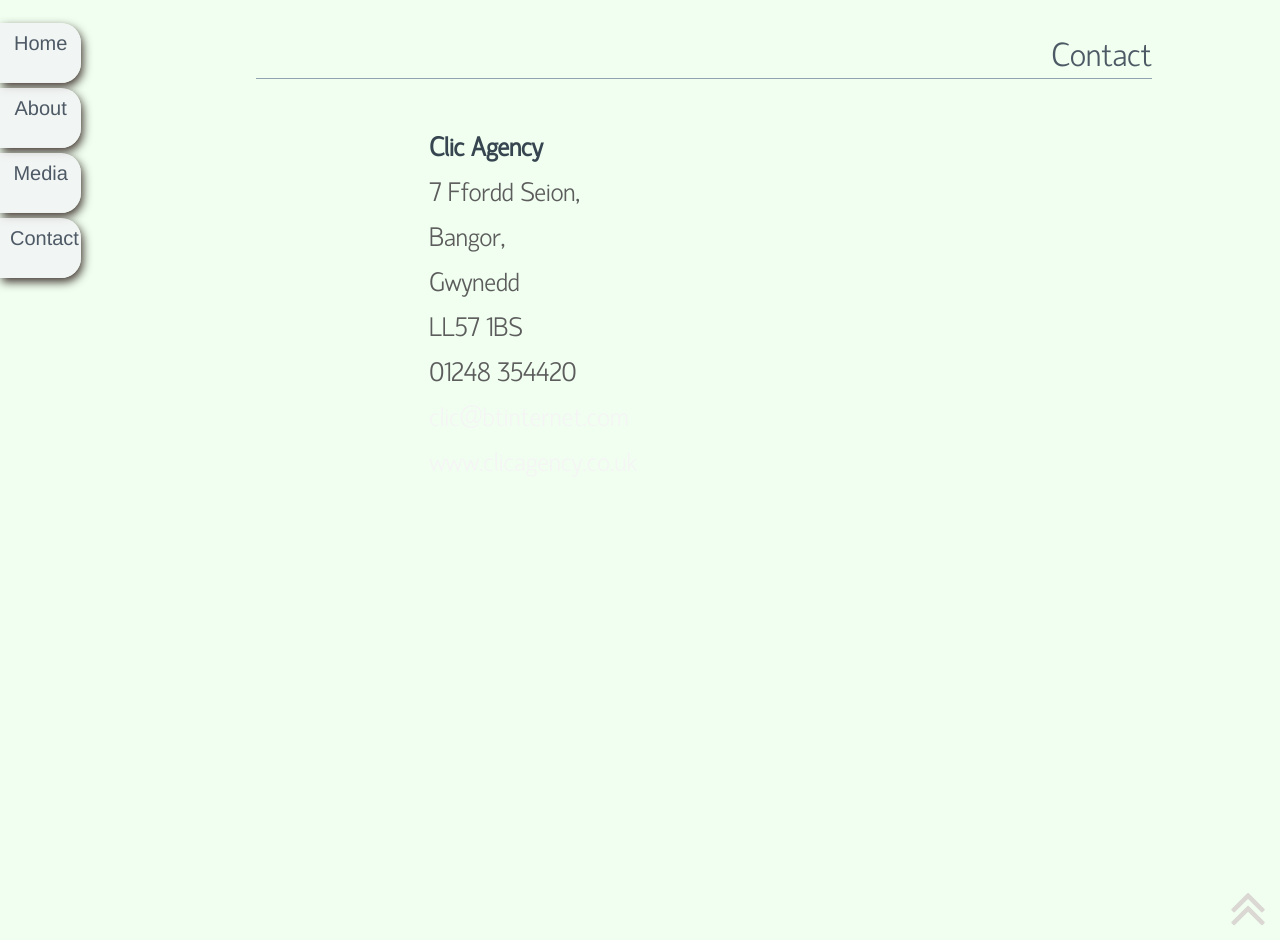
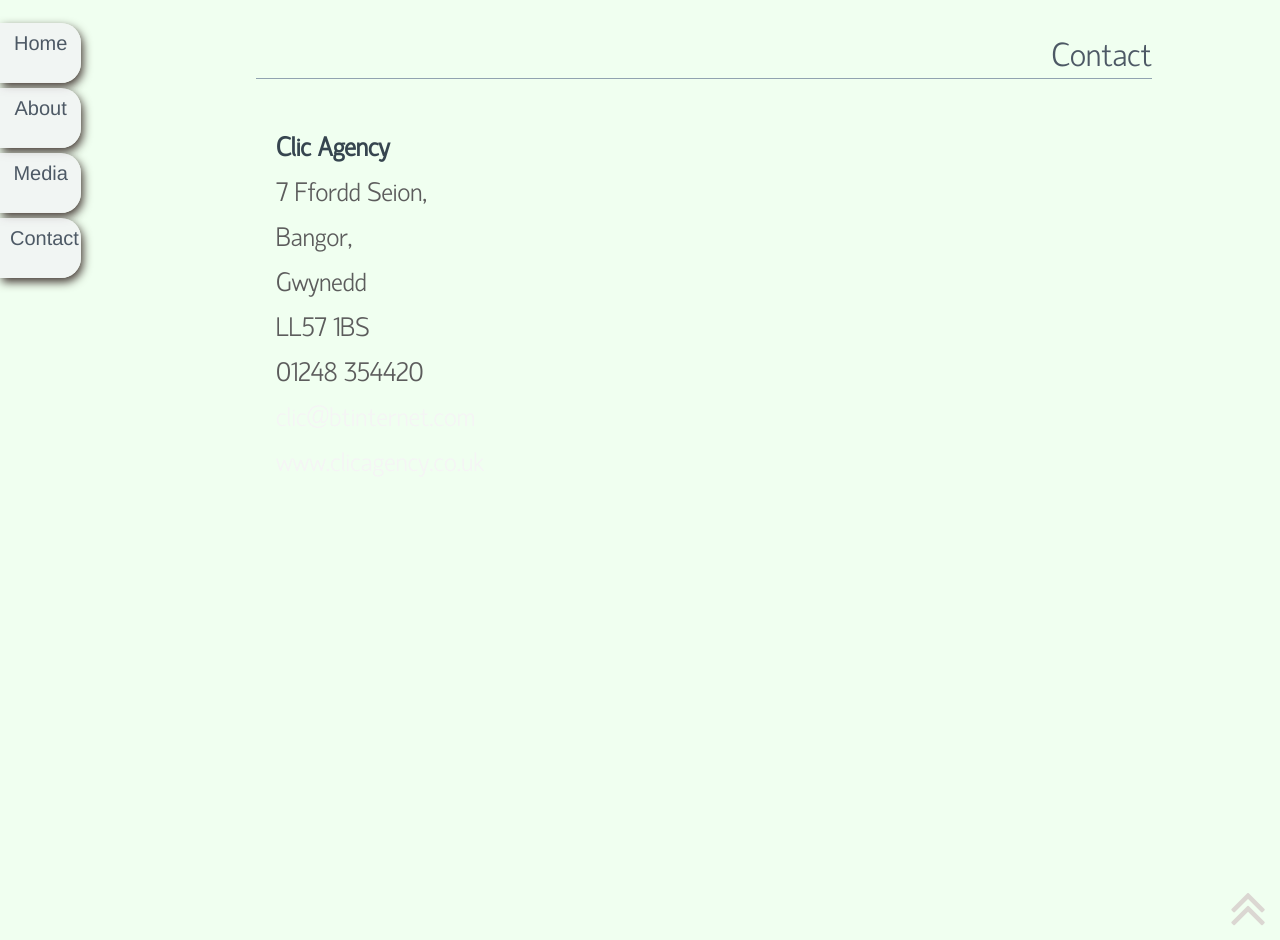
Before and after one commit to peterlebreuilly/peterlebreuilly.github.io, a Jekyll site: the page built from contact.md, in a window 1280 px wide. Built offline with Jekyll 4.4.1, drawn with Linux system fonts in a browser that asks for light colours; nearby versions of some CDN libraries.

Commit message:
Updated layout
Updated layout to remove span and offset for main content container.

```diff
--- a/_layouts/single.html
+++ b/_layouts/single.html
@@ -28,7 +28,7 @@
 		</header>
 	{% endif %}
 		<div class="row-fluid">
-			<section class="container-fluid span8 offset2">
+			<section class="container-fluid">
 
 					{{ content }}
 
--- a/public/about.html
+++ b/public/about.html
@@ -61,7 +61,7 @@
 		</header>
 
 		<div class="row-fluid">
-			<section class="container-fluid span8 offset2">
+			<section class="container-fluid">
 
 					<p>I began my acting career touring the country in children&#8217;s theatre. Fortnightly rep followed before commencing a national tour of Hay Fever with the late Phyllis Calvert.</p>
 
--- a/public/contact.html
+++ b/public/contact.html
@@ -61,7 +61,7 @@
 		</header>
 
 		<div class="row-fluid">
-			<section class="container-fluid span8 offset2">
+			<section class="container-fluid">
 
 					<address class='vcard'>
 <div class='fn org'><b>Clic Agency</b></div>
--- a/public/intro.html
+++ b/public/intro.html
@@ -61,7 +61,7 @@
 		</header>
 
 		<div class="row-fluid">
-			<section class="container-fluid span8 offset2">
+			<section class="container-fluid">
 
 					<div>
 <blockquote><span>A</span><br />
--- a/public/media.html
+++ b/public/media.html
@@ -61,7 +61,7 @@
 		</header>
 
 		<div class="row-fluid">
-			<section class="container-fluid span8 offset2">
+			<section class="container-fluid">
 
 					<section id="photos">
 <h2>Photographs</h2>
--- a/public/news.html
+++ b/public/news.html
@@ -61,7 +61,7 @@
 		</header>
 
 		<div class="row-fluid">
-			<section class="container-fluid span8 offset2">
+			<section class="container-fluid">
 
 					<section class="article-summaries">
 
```
